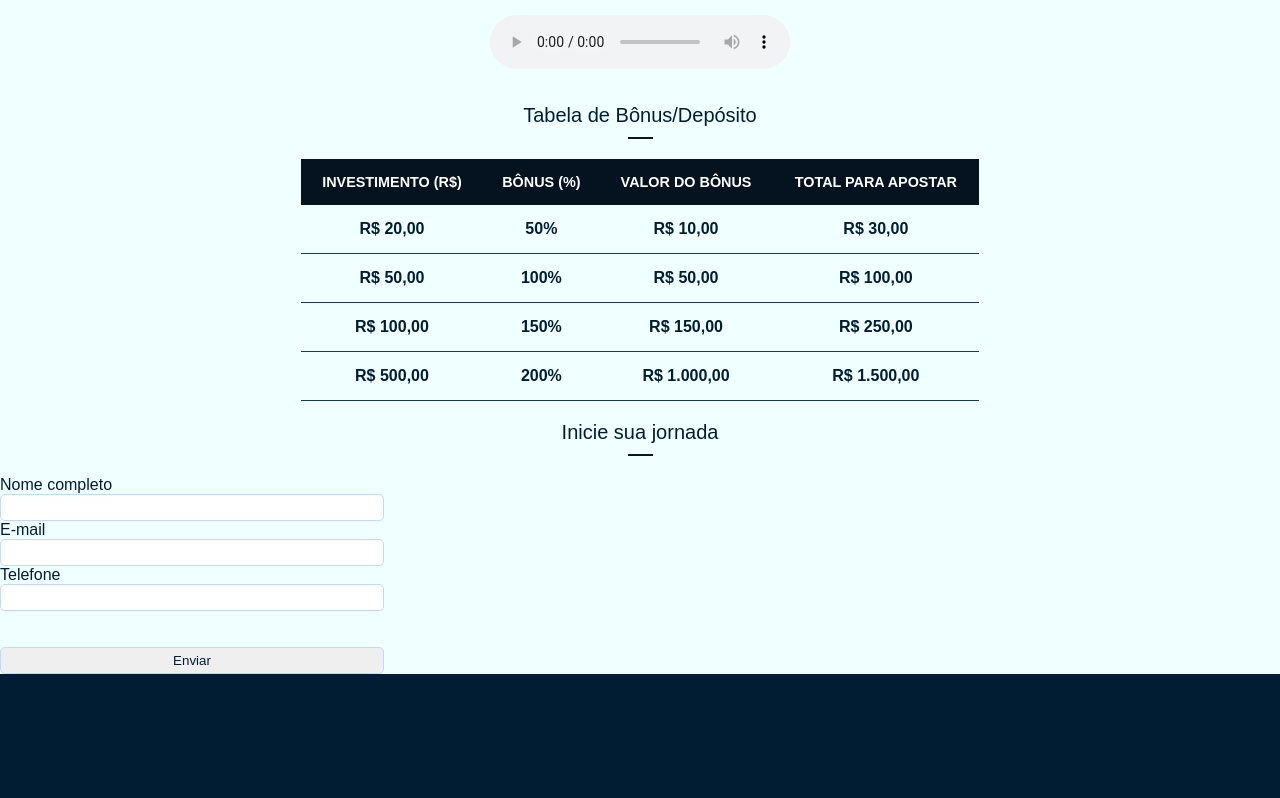
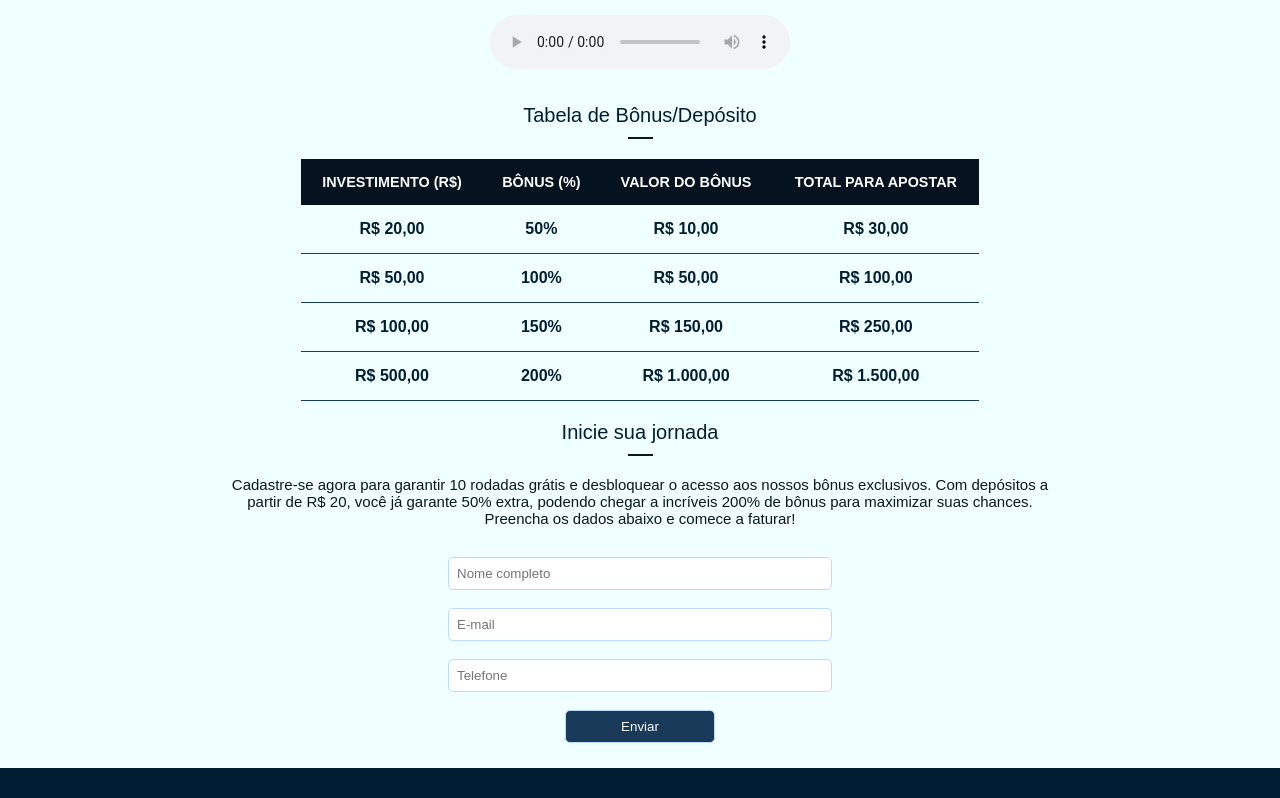
Before and after one commit to guilhermedl12/unibet_project, a plain HTML site: page index.html in a window 1280 px wide. Shown: the part 2258-3056 px from the top of the page. Before the commit the page ends 2962 px from the top, so only its background shows below. Drawn offline with Linux system fonts and the light colour scheme; a web font is replaced by a local one.

Commit message:
complete_page

```diff
--- a/index.html
+++ b/index.html
@@ -127,13 +127,16 @@
             </div>
             <h2 class="title-pag">Inicie sua jornada</h2>
             <hr>
+            <p class="text_cont">Cadastre-se agora para garantir 10 rodadas grátis e desbloquear o acesso aos nossos
+                bônus exclusivos. Com depósitos a partir de R$ 20, você já garante 50% extra, podendo chegar a incríveis
+                200% de bônus para maximizar suas chances. Preencha os dados abaixo e comece a faturar!</p>
             <div class="form">
                 <form action="#">
-                   <p class="p-form">Nome completo</p> <input type="text">
-                    <p class="p-form">E-mail</p> <input type="text">
-                    <p class="p-form">Telefone</p> <input type="text">
-                    <br> <br>
-                    <input type="button" value="Enviar">
+                    <input type="text" placeholder="Nome completo"> <br>
+                    <input type="text" placeholder="E-mail"> <br>
+                    <input type="text" placeholder="Telefone">
+                    <br>
+                    <input class="botao" type="button" value="Enviar">
                 </form>
             </div>
         </section>
--- a/style.css
+++ b/style.css
@@ -6,7 +6,7 @@
 }
 
 body {
-    color:white;
+    color: white;
     background-color: #001d34;
 }
 
@@ -103,7 +103,8 @@
     margin-top: 10px;
 }
 
-ul, ol{
+ul,
+ol {
     background-color: #092037;
     width: 66%;
     padding: 35px 45px;
@@ -111,11 +112,11 @@
     color: azure;
 }
 
-h4{
+h4 {
     text-align: center;
 }
 
-.container-media{
+.container-media {
     display: flex;
     justify-content: center;
     align-items: center;
@@ -146,16 +147,26 @@
     color: #001d34;
 }
 
-input{
-    padding: 05px;
-    width: 30%;;
+input {
+    padding: 08px;
+    width: 30%;
+    ;
     border: 0.5px solid #bdd9ff;
     border-radius: 05px;
     color: #001d34;
 }
+
 form {
     color: #001d34;
     display: flex;
+    justify-content: center;
     flex-direction: column;
-    justify-content: center;
+    align-items: center;
 }
+
+.botao {
+    background-color: #1a3a5a;
+    color: white;
+    width: 150px;
+    margin-bottom: 25px;
+}
```
Lines whose indentation alone changed are shown as unchanged.
